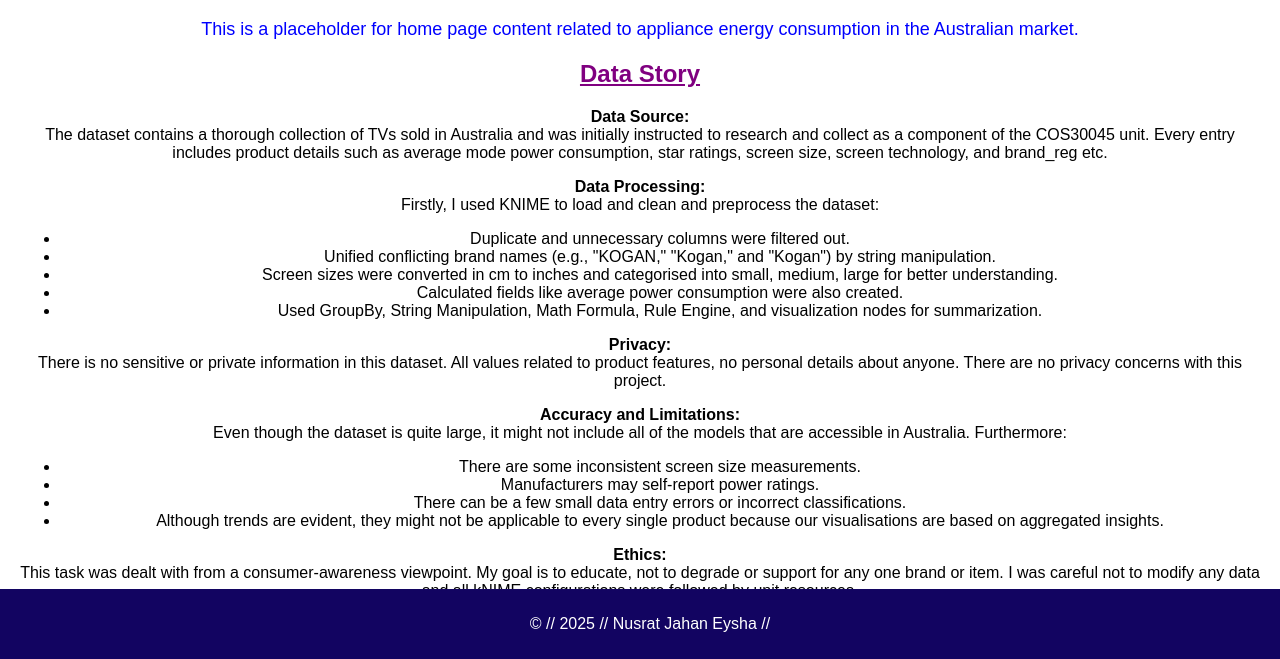
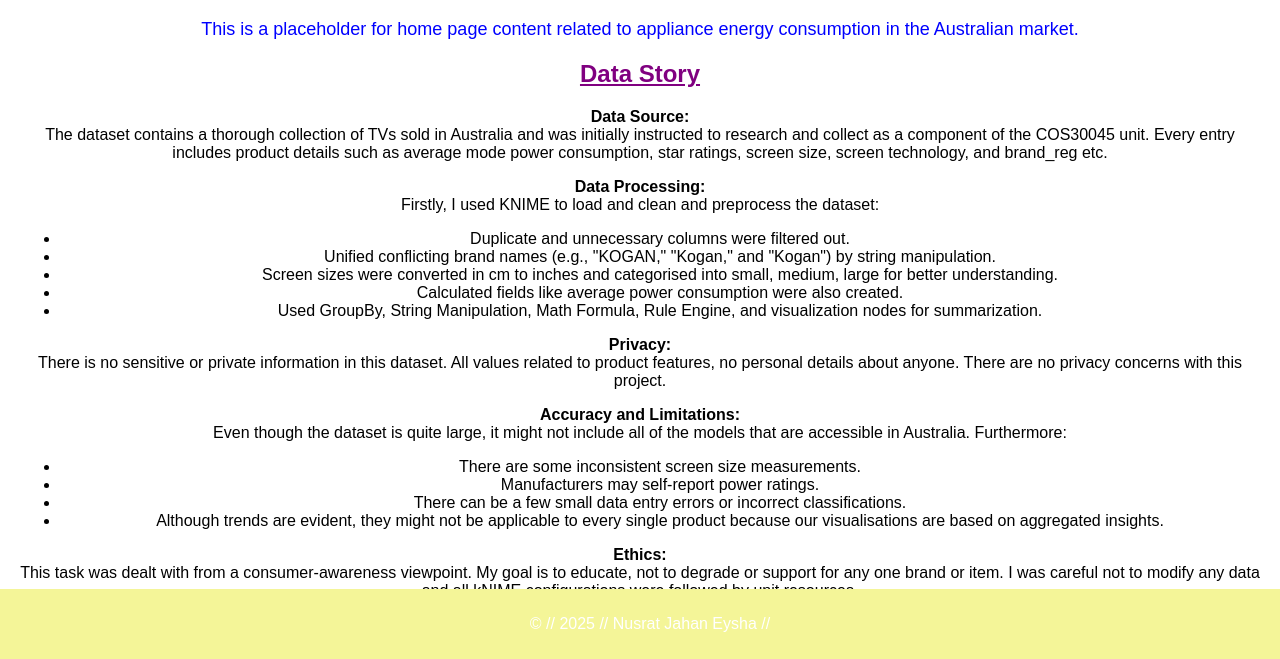
Before and after one commit to eysha807/energy-website-eysha807, a plain HTML site: page index.html in a window 1280 px wide. Shown: the part 141-800 px from the top of the page. Drawn offline with nearby package versions, Linux system fonts and the light colour scheme.

Commit message:
Update styles.css

```diff
--- a/css/styles.css
+++ b/css/styles.css
@@ -57,7 +57,7 @@ main {
 
 /* Footer styling */
 footer {
-    background-color: #120461;
+    background-color: #f4f598;
     color: white;
     text-align: center;
     padding: 10px;
```
